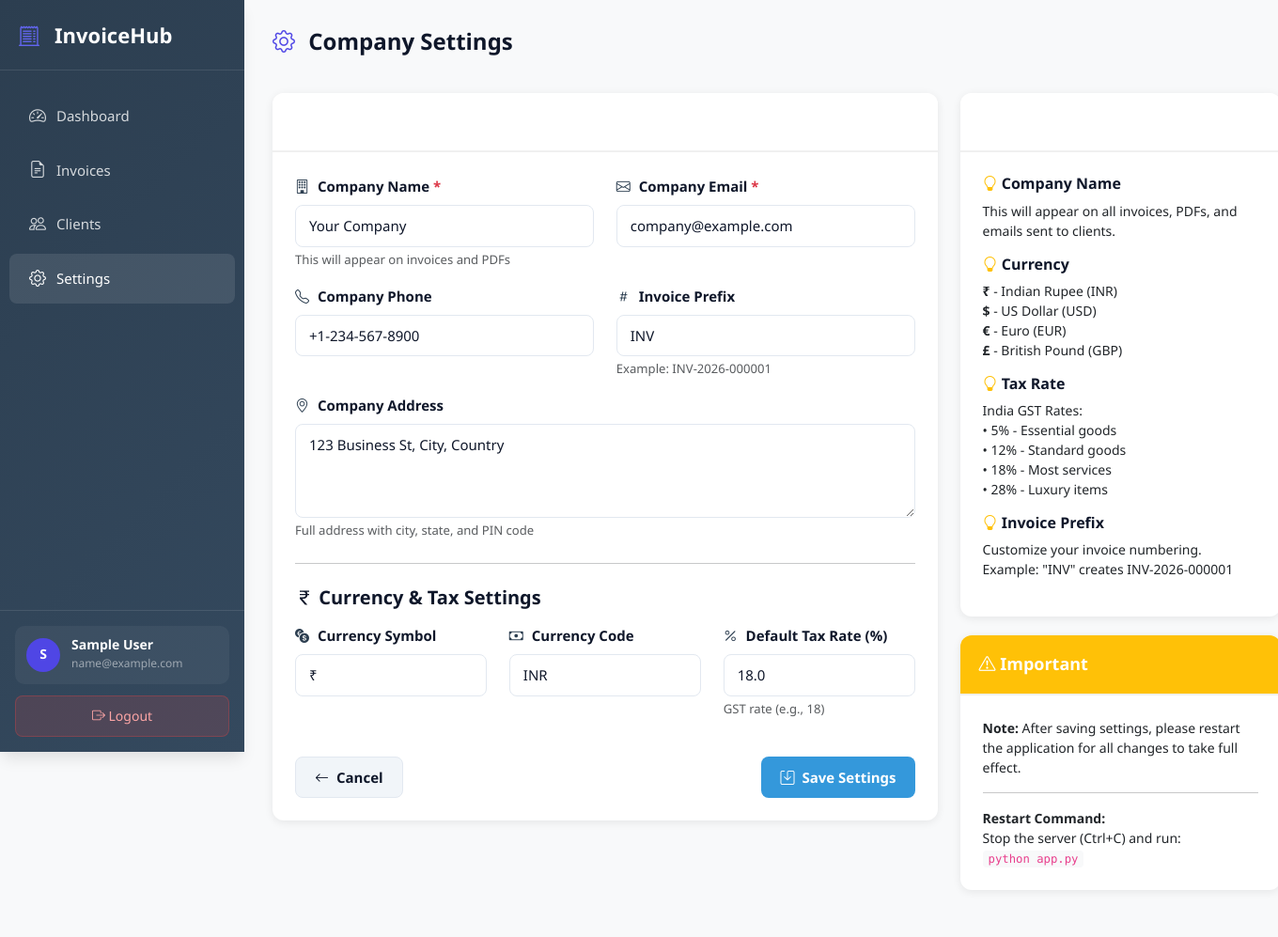
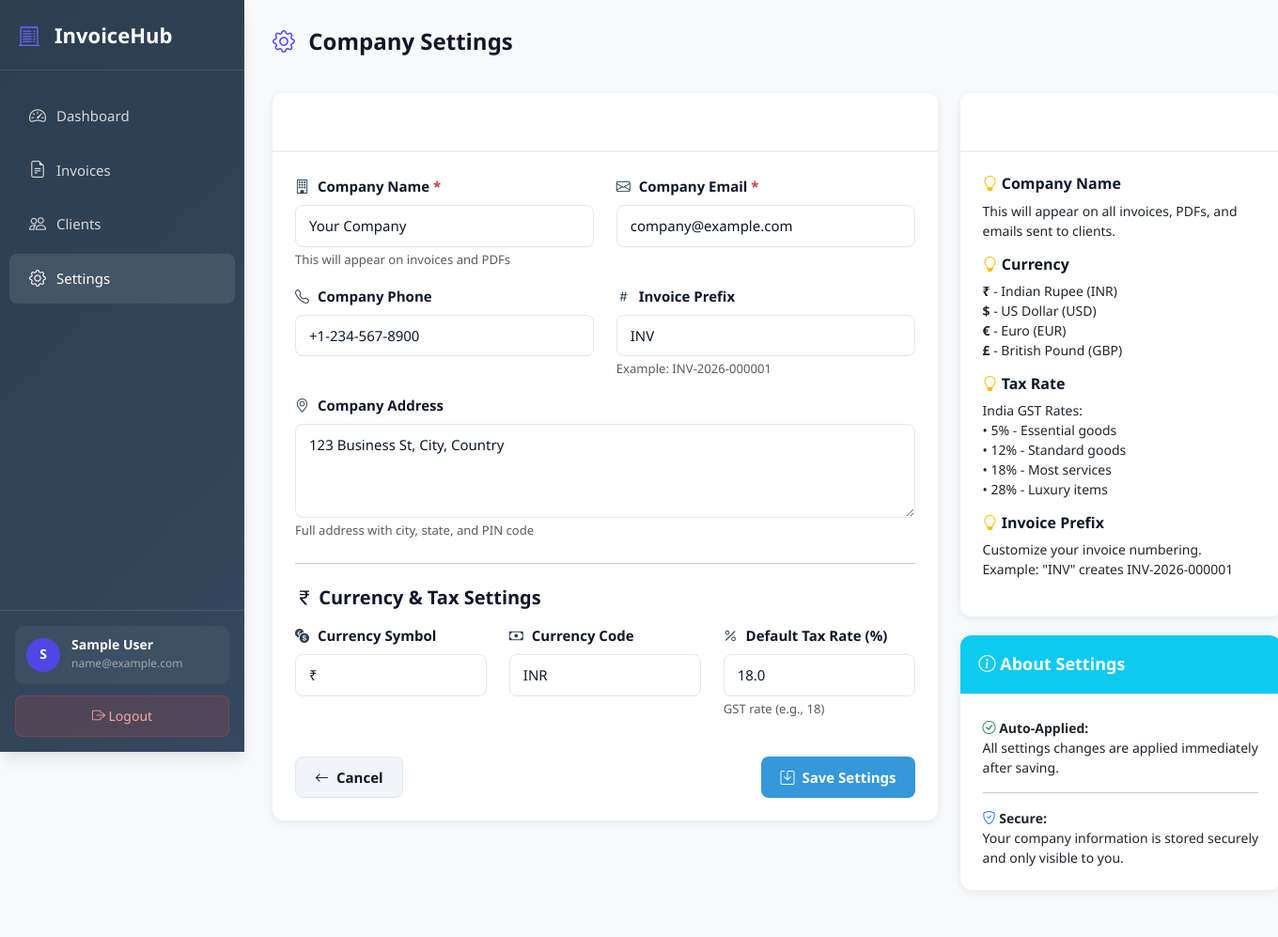
Before and after one commit to aryan45sandilya/Automated-Invoice-Generator, a Flask app: page /settings/ in a window 1360 px wide. Shown: the whole page at 94% size. Run offline with Flask 3, Linux system fonts and the light colour scheme; the visitor is signed in with stand-in values (Sample User, id 1).

Commit message:
Remove restart warning from settings page

```diff
--- a/templates/settings/index.html
+++ b/templates/settings/index.html
@@ -149,18 +149,18 @@
         </div>
 
         <div class="card">
-            <div class="card-header bg-warning text-dark">
-                <h5 class="mb-0"><i class="bi bi-exclamation-triangle"></i> Important</h5>
+            <div class="card-header bg-info text-white">
+                <h5 class="mb-0"><i class="bi bi-info-circle"></i> About Settings</h5>
             </div>
             <div class="card-body">
-                <p class="small mb-0">
-                    <strong>Note:</strong> After saving settings, please restart the application for all changes to take full effect.
+                <p class="small mb-2">
+                    <strong><i class="bi bi-check-circle text-success"></i> Auto-Applied:</strong><br>
+                    All settings changes are applied immediately after saving.
                 </p>
                 <hr>
                 <p class="small mb-0">
-                    <strong>Restart Command:</strong><br>
-                    Stop the server (Ctrl+C) and run:<br>
-                    <code>python app.py</code>
+                    <strong><i class="bi bi-shield-check text-primary"></i> Secure:</strong><br>
+                    Your company information is stored securely and only visible to you.
                 </p>
             </div>
         </div>
```
